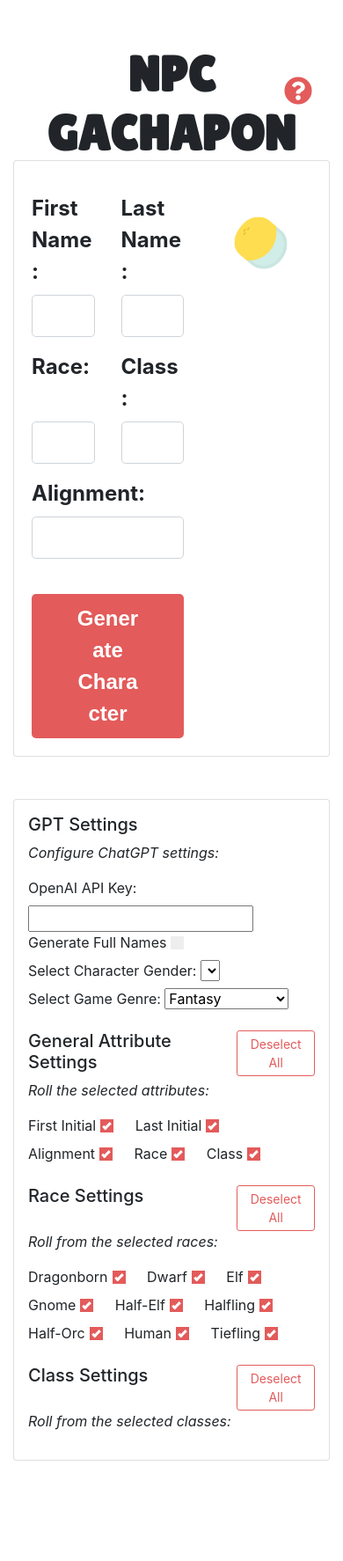
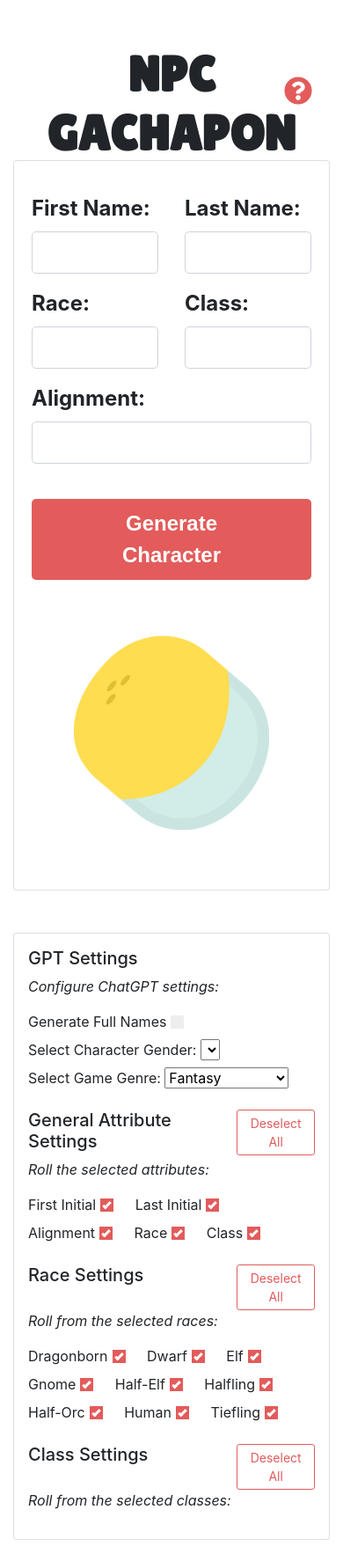
Before and after one commit to gregwht/npcgacha, a Flask app: page / in a window 390 px wide. Shown: the whole page at 88% size. Before the commit the page ends 1660 px from the top, so only its background shows below. Run offline with Flask 3, Linux system fonts and the light colour scheme; lists and menus that the app fills with data are empty; some libraries are stand-ins or nearby versions.

Commit message:
Reactive layout
Gachapon capsule and portrait image move below attributes when viewed on small screen.

```diff
--- a/static/styles.css
+++ b/static/styles.css
@@ -174,6 +174,10 @@
     .image-container {
       position: relative;
       display: inline-block; /* Or another display property that suits your layout */
+      display: flex; /* Enables flexbox */
+      justify-content: center; /* Centers children horizontally */
+      align-items: center; /* Centers children vertically */
+      height: 100%; /* Ensure it has a height */
     }
 
     .image-container img {
@@ -323,3 +327,7 @@ a:hover {
 #img-capsule {
   transform: scale(0.8);
 }
+/*
+.no-padding {
+  padding: 0;
+} */
--- a/templates/index.html
+++ b/templates/index.html
@@ -54,7 +54,7 @@
             <div class="card-body">
                 <!-- Character Attributes -->
                 <div class="row">
-                    <div class="col-7 mt-3">
+                    <div class="col-lg-7 mt-3 order-1 order-md-1">
                         <!-- Names -->
                         <div class="row">
                             <div class="col-6">
@@ -111,7 +111,7 @@
                             </div>
                         </div>
                         <div class="row">
-                            <div class="col-12 mt-3 ">
+                            <div class="col-12 mt-3 order-2 order-md-2 ">
                                 <!-- GENERATE CHARACTER BUTTON -->
                                 <div id="generate-button">
                                 <!-- <div id="generate-button" class="text-center mt-3 mb-5"> -->
@@ -128,10 +128,10 @@
                         </div>
                     </div>
                     <!-- Character Portrait -->
-                    <div class="col-5 mt-3">
-                        <div class="card-body">
+                    <div class="col-lg-5 mt-3 order-3 order-md-3 mt-md-4">
+                        <div class="card-body no-padding" >
                             <div class="image-container" id="image-container">
-                                <img id="img-capsule" src="static/img/capsule-yellow.png" alt="Illustration of a gachapon capsule">
+                                <img id="img-capsule" class="" src="static/img/capsule-yellow.png" alt="Illustration of a gachapon capsule">
                                 <img id="img-gpt" src="static/img/placeholder.jpg" alt="Character Portrait" style="display:none;">
                                 <div class="overlay-text" id="overlay-text">Click capsule to generate character portrait</div>
                                 <i class="fas fa-sync-alt refresh-icon" id="refresh-icon"></i>
@@ -152,12 +152,6 @@
                     </div>
                     <div class="row">
                         <p class="col-auto settings-desc">Configure ChatGPT settings:</p>
-                    </div>
-                    <div class="row">
-                        <div class="col-auto">
-                            <label for="input-API-key"> OpenAI API Key:</label>
-                            <input type="text" id="input-API-key">
-                        </div>
                     </div>
                     <div class="row">
                         <div class="col-auto">
```
Also changed, not shown: app.py (+25 -28 lines).
